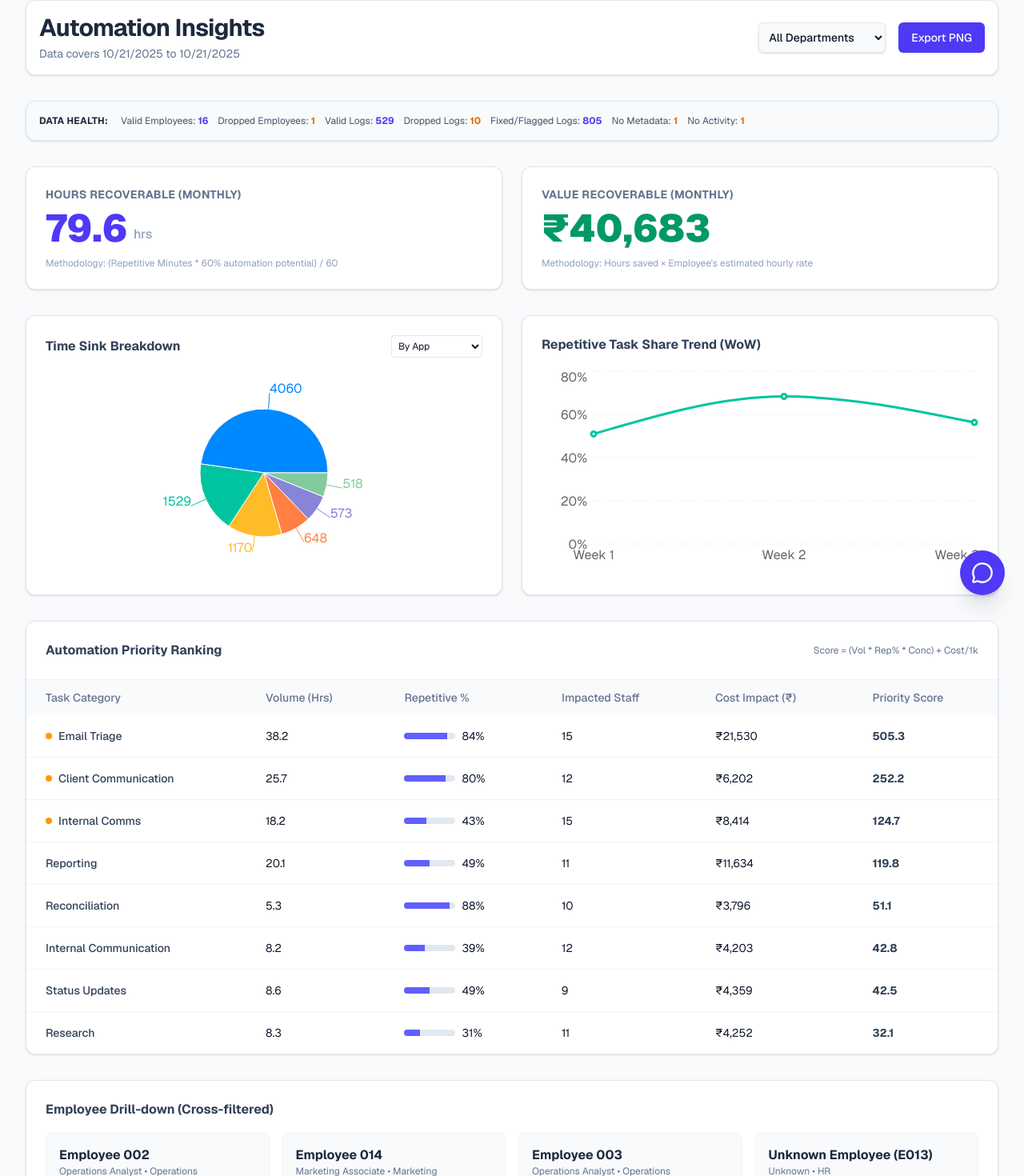
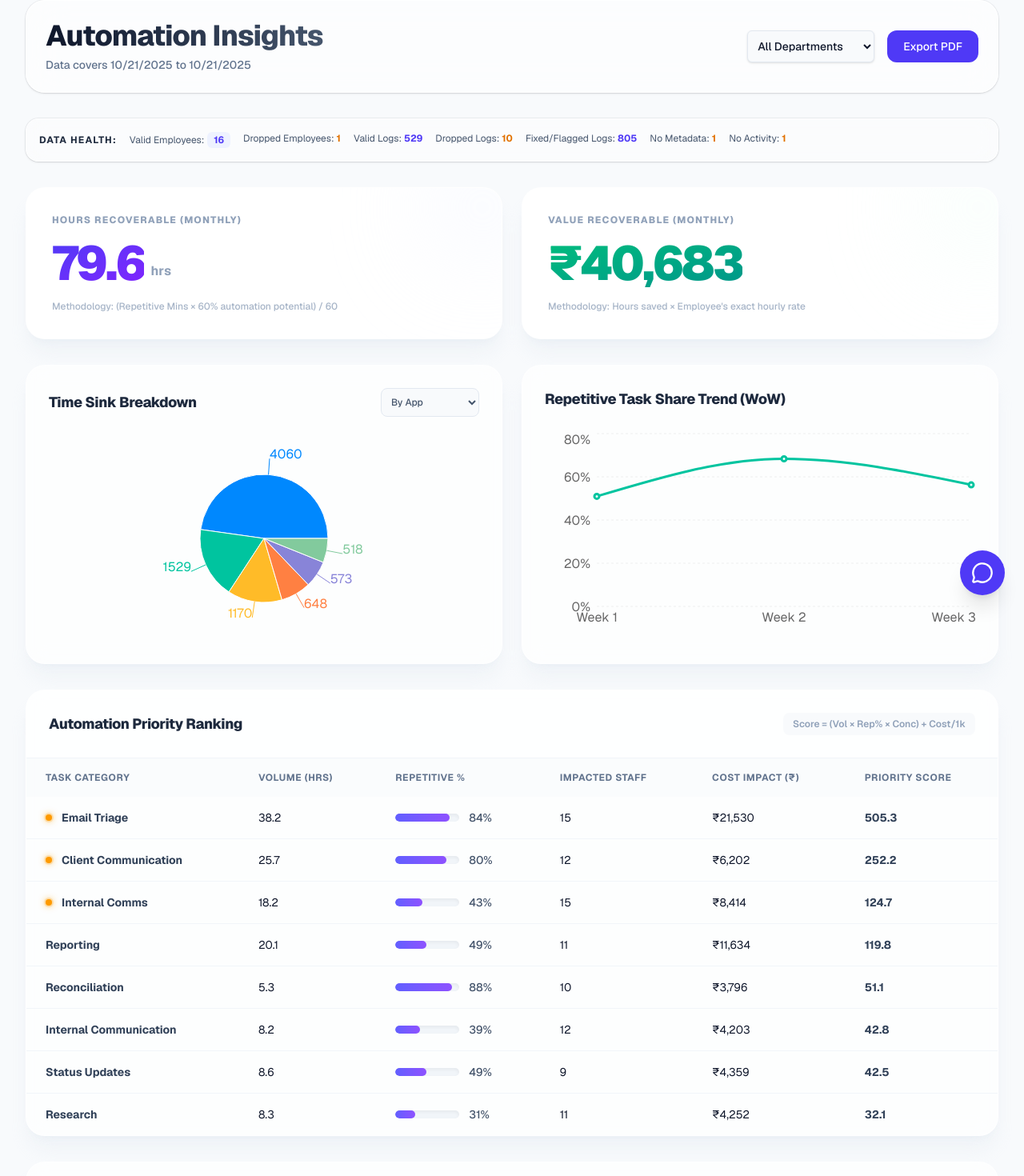
Before and after one commit to trivedipratham/Cord4_DashBoard, a Next.js app: page / in a window 1280 px wide. Shown: the part 32-1502 px from the top of the page at 80% size. Built offline with nearby package versions, Linux system fonts and the light colour scheme.

Commit message:
feat: complete UI design overhaul for premium bespoke CEO-dashboard look with glassmorphism and modern typography

```diff
--- a/src/app/api/chat/route.ts
+++ b/src/app/api/chat/route.ts
@@ -1,4 +1,4 @@
-import { google } from '@ai-sdk/google';
+ import { google } from '@ai-sdk/google';
 import { generateText } from 'ai';
 
 export async function POST(req: Request) {
--- a/src/components/Dashboard.tsx
+++ b/src/components/Dashboard.tsx
@@ -178,7 +178,7 @@ export default function Dashboard({ data }: { data: IngestionResult }) {
   };
 
   return (
-    <div className="min-h-screen relative pb-20">
+    <div className="min-h-screen bg-[radial-gradient(ellipse_at_top_right,_var(--tw-gradient-stops))] from-indigo-50/40 via-slate-50 to-slate-50 relative pb-20 selection:bg-indigo-500 selection:text-white">
       <style dangerouslySetInnerHTML={{__html: `
         @media print {
           @page { size: landscape; margin: 12mm; }
@@ -188,10 +188,10 @@ export default function Dashboard({ data }: { data: IngestionResult }) {
       <div className="p-8 print:p-0 max-w-8xl mx-auto space-y-8 print:space-y-4" ref={dashboardRef}>
 
         {/* Header & Controls */}
-        <div className="flex flex-col md:flex-row justify-between items-start md:items-center bg-white p-4 rounded-xl shadow-sm border border-slate-200">
+        <div className="flex flex-col md:flex-row justify-between items-start md:items-center bg-white/60 backdrop-blur-xl p-6 rounded-3xl shadow-sm border border-white/80 ring-1 ring-slate-900/5 transition-all">
           <div>
-            <h1 className="text-3xl font-bold tracking-tight text-slate-800">Automation Insights</h1>
-            <p className="text-slate-500 text-sm mt-1">Data covers {new Date(data.activities[0]?.date).toLocaleDateString()} to {new Date(data.activities[data.activities.length - 1]?.date).toLocaleDateString()}</p>
+            <h1 className="text-4xl font-extrabold tracking-tight bg-gradient-to-r from-slate-900 to-slate-600 bg-clip-text text-transparent">Automation Insights</h1>
+            <p className="text-slate-500 text-sm mt-1.5 font-medium">Data covers {new Date(data.activities[0]?.date).toLocaleDateString()} to {new Date(data.activities[data.activities.length - 1]?.date).toLocaleDateString()}</p>
             {(selectedDept || selectedTaskCategory || isExporting) && (
               <div className="text-slate-600 text-sm font-medium mt-2">
                 Filter: {selectedDept || 'Company Wide'} {selectedTaskCategory ? ` • Task: ${selectedTaskCategory}` : ''}
@@ -216,9 +216,9 @@ export default function Dashboard({ data }: { data: IngestionResult }) {
               <button
                 onClick={exportPNG}
                 disabled={isExporting}
-                className="bg-indigo-600 hover:bg-indigo-700 text-white px-4 py-2 rounded-md font-medium text-sm transition-colors"
+                className="bg-indigo-600 hover:bg-indigo-700 text-white px-5 py-2.5 rounded-xl font-medium text-sm transition-all hover:shadow-lg hover:shadow-indigo-600/20 active:scale-95 flex items-center gap-2"
               >
-                {isExporting ? 'Generating...' : 'Export PNG'}
+                {isExporting ? 'Generating...' : 'Export PDF'}
               </button>
             )}
           </div>
@@ -226,8 +226,11 @@ export default function Dashboard({ data }: { data: IngestionResult }) {
 
         {/* Anomaly Callout */}
         {!isExporting && anomaly && (
-          <div className="bg-amber-50 border-l-4 border-amber-500 p-4 rounded-r-lg shadow-sm">
-            <h3 className="text-amber-800 font-bold text-sm uppercase">Anomaly Detected</h3>
+          <div className="bg-gradient-to-r from-amber-50 to-orange-50/30 border-l-4 border-amber-500 p-5 rounded-r-2xl shadow-sm ring-1 ring-amber-900/5">
+            <h3 className="text-amber-800 font-bold text-xs tracking-widest uppercase flex items-center gap-2">
+              <svg className="w-4 h-4" fill="none" viewBox="0 0 24 24" stroke="currentColor"><path strokeLinecap="round" strokeLinejoin="round" strokeWidth={2} d="M12 9v2m0 4h.01m-6.938 4h13.856c1.54 0 2.502-1.667 1.732-3L13.732 4c-.77-1.333-2.694-1.333-3.464 0L3.34 16c-.77 1.333.192 3 1.732 3z" /></svg>
+              Anomaly Detected
+            </h3>
             <p className="text-amber-700 text-sm mt-1">
               <strong>{anomaly.name} ({anomaly.dept})</strong> has logged {anomaly.nonRepHrs} hours of non-repetitive work, which is highly atypical (&gt;80% manual variance). Consider reviewing their workflow to see if new processes are missing standardized tools.
             </p>
@@ -236,11 +239,11 @@ export default function Dashboard({ data }: { data: IngestionResult }) {
 
         {/* Data Ingestion Stats */}
         {!isExporting && (
-          <div className="bg-slate-50 border border-slate-200 p-4 rounded-xl shadow-sm text-xs text-slate-600 flex flex-wrap gap-4 items-center">
-          <strong className="text-slate-800 uppercase text-xs tracking-wide">Data Health:</strong>
+          <div className="bg-white/40 backdrop-blur-md border border-white/60 p-4 rounded-2xl shadow-sm text-xs text-slate-600 flex flex-wrap gap-4 items-center ring-1 ring-slate-900/5">
+          <strong className="text-slate-800 uppercase text-xs tracking-widest font-bold">Data Health:</strong>
 
-          <div className="flex gap-3">
-            <span title="Total employees in final dataset">Valid Employees: <strong className="text-indigo-600">{data.stats.employeesTotal}</strong></span>
+          <div className="flex gap-4">
+            <span title="Total employees in final dataset" className="flex items-center gap-1">Valid Employees: <strong className="text-indigo-600 bg-indigo-50 px-2 py-0.5 rounded-md">{data.stats.employeesTotal}</strong></span>
             <span title="Invalid or duplicate employees removed">Dropped Employees: <strong className="text-amber-600">{data.stats.employeesDropped}</strong></span>
             <span title="Total activity logs after cleaning">Valid Logs: <strong className="text-indigo-600">{data.stats.activitiesTotal}</strong></span>
             <span title="Logs with missing employee or duration">Dropped Logs: <strong className="text-amber-600">{data.stats.activitiesDropped}</strong></span>
@@ -253,21 +256,23 @@ export default function Dashboard({ data }: { data: IngestionResult }) {
 
         {/* Headline Cards */}
         <div className="grid grid-cols-1 md:grid-cols-2 gap-6 print:gap-4">
-          <div className="bg-white shadow-sm rounded-xl p-6 print:p-4 border border-slate-200">
-            <h2 className="text-sm font-bold text-slate-500 uppercase tracking-wide">Hours Recoverable (Monthly)</h2>
-            <div className="flex items-end mt-2">
-              <p className="text-5xl font-black text-indigo-600">{totalHoursSaved.toFixed(1)}</p>
-              <span className="text-slate-400 ml-2 mb-1 font-medium">hrs</span>
+          <div className="bg-white shadow-xl shadow-slate-200/40 rounded-3xl p-8 print:p-6 border border-white/50 relative overflow-hidden group hover:shadow-2xl hover:shadow-slate-200/60 transition-all duration-300 hover:-translate-y-1">
+            <div className="absolute top-0 right-0 w-32 h-32 bg-indigo-50 rounded-full blur-3xl -mr-10 -mt-10 opacity-50 group-hover:opacity-100 transition-opacity"></div>
+            <h2 className="text-xs font-extrabold text-slate-400 uppercase tracking-widest">Hours Recoverable (Monthly)</h2>
+            <div className="flex items-end mt-4 relative z-10">
+              <p className="text-6xl font-black bg-gradient-to-br from-indigo-600 to-violet-600 bg-clip-text text-transparent tracking-tighter">{totalHoursSaved.toFixed(1)}</p>
+              <span className="text-slate-400 ml-2 mb-2 font-bold tracking-wide">hrs</span>
             </div>
-            <p className="text-xs text-slate-400 mt-3">Methodology: (Repetitive Minutes * 60% automation potential) / 60</p>
+            <p className="text-xs text-slate-400/80 mt-4 font-medium relative z-10">Methodology: (Repetitive Mins × 60% automation potential) / 60</p>
           </div>
 
-          <div className="bg-white shadow-sm rounded-xl p-6 print:p-4 border border-slate-200">
-            <h2 className="text-sm font-bold text-slate-500 uppercase tracking-wide">Value Recoverable (Monthly)</h2>
-            <div className="flex items-end mt-2">
-              <p className="text-5xl font-black text-emerald-600">₹{totalINRSaved.toLocaleString(undefined, { maximumFractionDigits: 0 })}</p>
+          <div className="bg-white shadow-xl shadow-slate-200/40 rounded-3xl p-8 print:p-6 border border-white/50 relative overflow-hidden group hover:shadow-2xl hover:shadow-slate-200/60 transition-all duration-300 hover:-translate-y-1">
+            <div className="absolute top-0 right-0 w-32 h-32 bg-emerald-50 rounded-full blur-3xl -mr-10 -mt-10 opacity-50 group-hover:opacity-100 transition-opacity"></div>
+            <h2 className="text-xs font-extrabold text-slate-400 uppercase tracking-widest">Value Recoverable (Monthly)</h2>
+            <div className="flex items-end mt-4 relative z-10">
+              <p className="text-6xl font-black bg-gradient-to-br from-emerald-500 to-teal-600 bg-clip-text text-transparent tracking-tighter">₹{totalINRSaved.toLocaleString(undefined, { maximumFractionDigits: 0 })}</p>
             </div>
-            <p className="text-xs text-slate-400 mt-3">Methodology: Hours saved × Employee's estimated hourly rate</p>
+            <p className="text-xs text-slate-400/80 mt-4 font-medium relative z-10">Methodology: Hours saved × Employee's exact hourly rate</p>
           </div>
         </div>
 
@@ -275,11 +280,11 @@ export default function Dashboard({ data }: { data: IngestionResult }) {
         {!isExporting && (
           <div className="grid grid-cols-1 lg:grid-cols-2 gap-6">
           {/* Chart: Time Sink (Dynamic) */}
-          <div className="bg-white p-6 rounded-xl shadow-sm border border-slate-200">
-            <div className="flex justify-between items-center mb-4">
-              <h3 className="font-bold text-slate-700">Time Sink Breakdown</h3>
+          <div className="bg-white/70 backdrop-blur-md p-7 rounded-3xl shadow-xl shadow-slate-200/40 border border-white/60 hover:shadow-2xl hover:shadow-slate-200/60 transition-all duration-300">
+            <div className="flex justify-between items-center mb-6">
+              <h3 className="font-extrabold text-slate-800 tracking-tight text-lg">Time Sink Breakdown</h3>
               <select
-                className="text-xs border border-slate-200 rounded p-1"
+                className="text-xs border border-slate-200 rounded-lg p-2 bg-slate-50 font-medium text-slate-600 focus:ring-2 focus:ring-indigo-500 outline-none transition-all cursor-pointer"
                 value={timeSinkDimension}
                 onChange={(e) => setTimeSinkDimension(e.target.value as any)}
               >
@@ -301,8 +306,8 @@ export default function Dashboard({ data }: { data: IngestionResult }) {
           </div>
 
           {/* Chart: WoW Trend */}
-          <div className="bg-white p-6 rounded-xl shadow-sm border border-slate-200">
-            <h3 className="font-bold text-slate-700 mb-4">Repetitive Task Share Trend (WoW)</h3>
+          <div className="bg-white/70 backdrop-blur-md p-7 rounded-3xl shadow-xl shadow-slate-200/40 border border-white/60 hover:shadow-2xl hover:shadow-slate-200/60 transition-all duration-300">
+            <h3 className="font-extrabold text-slate-800 tracking-tight text-lg mb-6">Repetitive Task Share Trend (WoW)</h3>
             <div className="h-64">
               <ResponsiveContainer width="100%" height="100%">
                 <LineChart data={wowTrend}>
@@ -319,40 +324,40 @@ export default function Dashboard({ data }: { data: IngestionResult }) {
         )}
 
         {/* Priority Ranking Table */}
-        <div className="bg-white rounded-xl shadow-sm border border-slate-200 overflow-hidden">
-          <div className="p-6 border-b border-slate-100 flex justify-between items-center">
-            <h3 className="font-bold text-slate-700">Automation Priority Ranking</h3>
-            <span className="text-xs text-slate-500">Score = (Vol * Rep% * Conc) + Cost/1k</span>
+        <div className="bg-white/70 backdrop-blur-md rounded-3xl shadow-xl shadow-slate-200/40 border border-white/60 overflow-hidden">
+          <div className="p-7 print:p-4 border-b border-slate-100 flex justify-between items-center bg-white/50">
+            <h3 className="font-extrabold text-slate-800 tracking-tight text-lg">Automation Priority Ranking</h3>
+            <span className="text-xs font-semibold text-slate-400 bg-slate-100/50 px-3 py-1.5 rounded-lg">Score = (Vol × Rep% × Conc) + Cost/1k</span>
           </div>
           <div className={isExporting ? 'overflow-hidden' : 'overflow-x-auto print:overflow-visible'}>
             <table className="w-full text-left text-sm">
-              <thead className="bg-slate-50 text-slate-500">
+              <thead className="bg-slate-50/50 text-slate-500 text-xs uppercase tracking-wider font-bold">
                 <tr>
-                  <th className="px-6 py-3 print:py-2 font-medium">Task Category</th>
-                  <th className="px-6 py-3 print:py-2 font-medium">Volume (Hrs)</th>
-                  <th className="px-6 py-3 print:py-2 font-medium">Repetitive %</th>
-                  <th className="px-6 py-3 print:py-2 font-medium">Impacted Staff</th>
-                  <th className="px-6 py-3 print:py-2 font-medium">Cost Impact (₹)</th>
-                  <th className="px-6 py-3 print:py-2 font-medium">Priority Score</th>
+                  <th className="px-6 py-4 print:py-2">Task Category</th>
+                  <th className="px-6 py-4 print:py-2">Volume (Hrs)</th>
+                  <th className="px-6 py-4 print:py-2">Repetitive %</th>
+                  <th className="px-6 py-4 print:py-2">Impacted Staff</th>
+                  <th className="px-6 py-4 print:py-2">Cost Impact (₹)</th>
+                  <th className="px-6 py-4 print:py-2">Priority Score</th>
                 </tr>
               </thead>
               <tbody className="divide-y divide-slate-100">
                 {automationPriority.slice(0, isExporting ? 5 : 8).map((task, idx) => (
                   <tr
                     key={task.category}
-                    className="hover:bg-indigo-50/50 cursor-pointer transition-colors"
+                    className="hover:bg-indigo-50/60 cursor-pointer transition-all duration-200 group"
                     onClick={() => setSelectedTaskCategory(task.category === selectedTaskCategory ? null : task.category)}
                   >
-                    <td className="px-6 py-4 font-medium text-slate-700 capitalize flex items-center gap-2">
-                      {idx < 3 && <span className="w-2 h-2 rounded-full bg-amber-500"></span>}
+                    <td className="px-6 py-4 font-bold text-slate-700 capitalize flex items-center gap-3">
+                      {idx < 3 && <span className="w-2 h-2 rounded-full bg-amber-500 shadow-[0_0_8px_rgba(245,158,11,0.8)] ring-2 ring-amber-500/20"></span>}
                       {task.category}
-                      {task.category === selectedTaskCategory && <span className="text-xs bg-indigo-100 text-indigo-700 px-2 py-0.5 rounded-full ml-2">Filtering</span>}
+                      {task.category === selectedTaskCategory && <span className="text-xs bg-indigo-100 text-indigo-700 px-2 py-0.5 rounded-full ml-2 font-medium">Filtering</span>}
                     </td>
                     <td className="px-6 py-4">{task.volumeHours.toFixed(1)}</td>
                     <td className="px-6 py-4">
-                      <div className="flex items-center gap-2">
-                        <div className="w-16 bg-slate-200 h-2 rounded-full overflow-hidden">
-                          <div className="bg-indigo-500 h-full" style={{ width: `${task.repetitivePercent}%` }}></div>
+                      <div className="flex items-center gap-3 font-medium text-slate-600">
+                        <div className="w-20 bg-slate-100 h-2.5 rounded-full overflow-hidden shadow-inner">
+                          <div className="bg-gradient-to-r from-indigo-500 to-violet-500 h-full rounded-full" style={{ width: `${task.repetitivePercent}%` }}></div>
                         </div>
                         {task.repetitivePercent.toFixed(0)}%
                       </div>
@@ -369,9 +374,9 @@ export default function Dashboard({ data }: { data: IngestionResult }) {
 
         {/* Employee Drill-Down */}
         {!isExporting && (
-          <div className="bg-white p-6 rounded-xl shadow-sm border border-slate-200">
-            <h3 className="font-bold text-slate-700 mb-4">Employee Drill-down (Cross-filtered)</h3>
-          <div className="grid grid-cols-1 md:grid-cols-2 lg:grid-cols-3 xl:grid-cols-4 gap-4">
+          <div className="bg-white/70 backdrop-blur-md p-7 rounded-3xl shadow-xl shadow-slate-200/40 border border-white/60">
+            <h3 className="font-extrabold text-slate-800 tracking-tight text-lg mb-6">Employee Drill-down (Cross-filtered)</h3>
+          <div className="grid grid-cols-1 md:grid-cols-2 lg:grid-cols-3 xl:grid-cols-4 gap-5">
             {/* Show employees who participate in the filtered dataset */}
             {Array.from(new Set(filteredActivities.map(a => a.employeeId))).slice(0, 12).map(empId => {
               const emp = data.employees[empId];
@@ -396,20 +401,22 @@ export default function Dashboard({ data }: { data: IngestionResult }) {
               const vsPeer = pct - peerAvg;
 
               return (
-                <div key={empId} className="border border-slate-100 p-4 rounded-lg bg-slate-50 hover:border-indigo-200 transition-colors">
-                  <div className="font-bold text-slate-800">{emp.name}</div>
-                  <div className="text-xs text-slate-500">{emp.role} • {emp.department}</div>
-                  <div className="mt-3 text-sm">
-                    <div className="flex justify-between mb-1">
-                      <span title={`Peer Average: ${peerAvg.toFixed(1)}%`}>Repetitive Task Load</span>
-                      <span className="font-medium">{pct.toFixed(0)}%</span>
+                <div key={empId} className="group border border-white/80 bg-white/50 p-5 rounded-2xl shadow-sm hover:shadow-xl hover:shadow-indigo-100/50 hover:-translate-y-1 hover:border-indigo-100 transition-all duration-300">
+                  <div className="font-bold text-slate-800 group-hover:text-indigo-600 transition-colors">{emp.name}</div>
+                  <div className="text-xs font-semibold text-slate-500 uppercase tracking-wide mt-1">{emp.role} • {emp.department}</div>
+                  <div className="mt-5 text-sm">
+                    <div className="flex justify-between mb-2">
+                      <span className="font-medium text-slate-600" title={`Peer Average: ${peerAvg.toFixed(1)}%`}>Repetitive Task Load</span>
+                      <span className="font-bold text-slate-700">{pct.toFixed(0)}%</span>
                     </div>
-                    <div className="w-full bg-slate-200 h-1.5 rounded-full overflow-hidden">
-                      <div className={`h-full ${pct > 70 ? 'bg-rose-500' : 'bg-emerald-500'}`} style={{ width: `${pct}%` }}></div>
+                    <div className="w-full bg-slate-200/80 h-2 rounded-full overflow-hidden shadow-inner">
+                      <div className={`h-full rounded-full transition-all duration-1000 ${pct > 70 ? 'bg-gradient-to-r from-rose-400 to-rose-500' : 'bg-gradient-to-r from-emerald-400 to-emerald-500'}`} style={{ width: `${pct}%` }}></div>
                     </div>
-                    <div className="flex justify-between mt-1 text-xs">
-                      <span className="text-slate-500 truncate mr-2" title="Top Task">🥇 {topTask}</span>
-                      <span className={vsPeer > 0 ? 'text-rose-500' : 'text-emerald-500'}>
+                    <div className="flex justify-between mt-3 text-xs font-medium">
+                      <span className="text-slate-500 truncate mr-2 flex items-center gap-1" title="Top Task">
+                        <span className="text-amber-500">★</span> {topTask}
+                      </span>
+                      <span className={`px-2 py-0.5 rounded-md ${vsPeer > 0 ? 'bg-rose-50 text-rose-600' : 'bg-emerald-50 text-emerald-600'}`}>
                         {vsPeer > 0 ? '+' : ''}{vsPeer.toFixed(1)}% vs Peers
                       </span>
                     </div>
```
